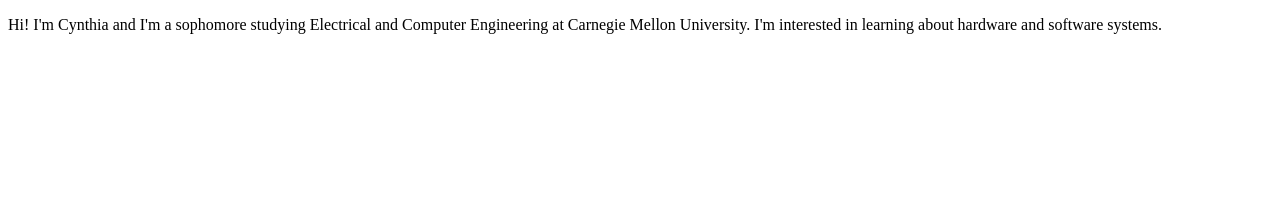
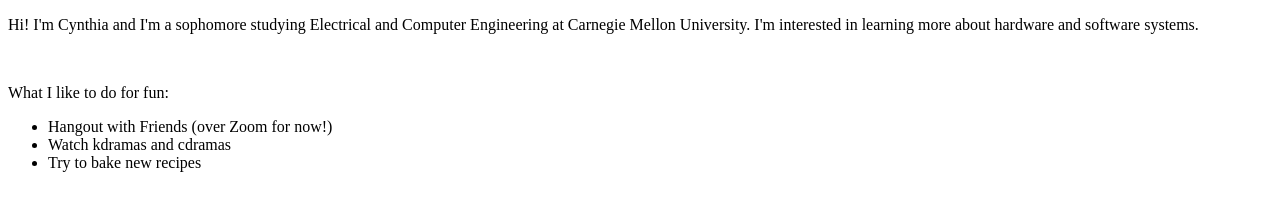
Before and after one commit to cynthiaxfu/cynthiaxfu.github.io, a plain HTML site: page about/index.html in a window 1280 px wide. Drawn offline with Linux system fonts and the light colour scheme.

Commit message:
edit README.md and add to about me page

```diff
--- a/about/index.html
+++ b/about/index.html
@@ -1,10 +1,21 @@
 <!DOCTYPE html>
 <html>
-    <title>about</title>
+    <head>
+        <title>about</title>
+    </head>
     <body>
         <p>Hi! I'm Cynthia and I'm a sophomore studying Electrical and Computer
             Engineering at Carnegie Mellon University.
-            I'm interested in learning about hardware and software systems.
+            I'm interested in learning more about hardware and software systems.
         </p>
+        <br>
+        <p>
+            What I like to do for fun:
+        </p>
+        <ul>
+            <li>Hangout with Friends (over Zoom for now!)</li>
+            <li>Watch kdramas and cdramas</li>
+            <li>Try to bake new recipes</li>
+        </ul>
     </body>
 </html>
```
Also changed, not shown: index.html (+6 -1 lines), work/index.html (+1 -1 lines), 1 other file.
